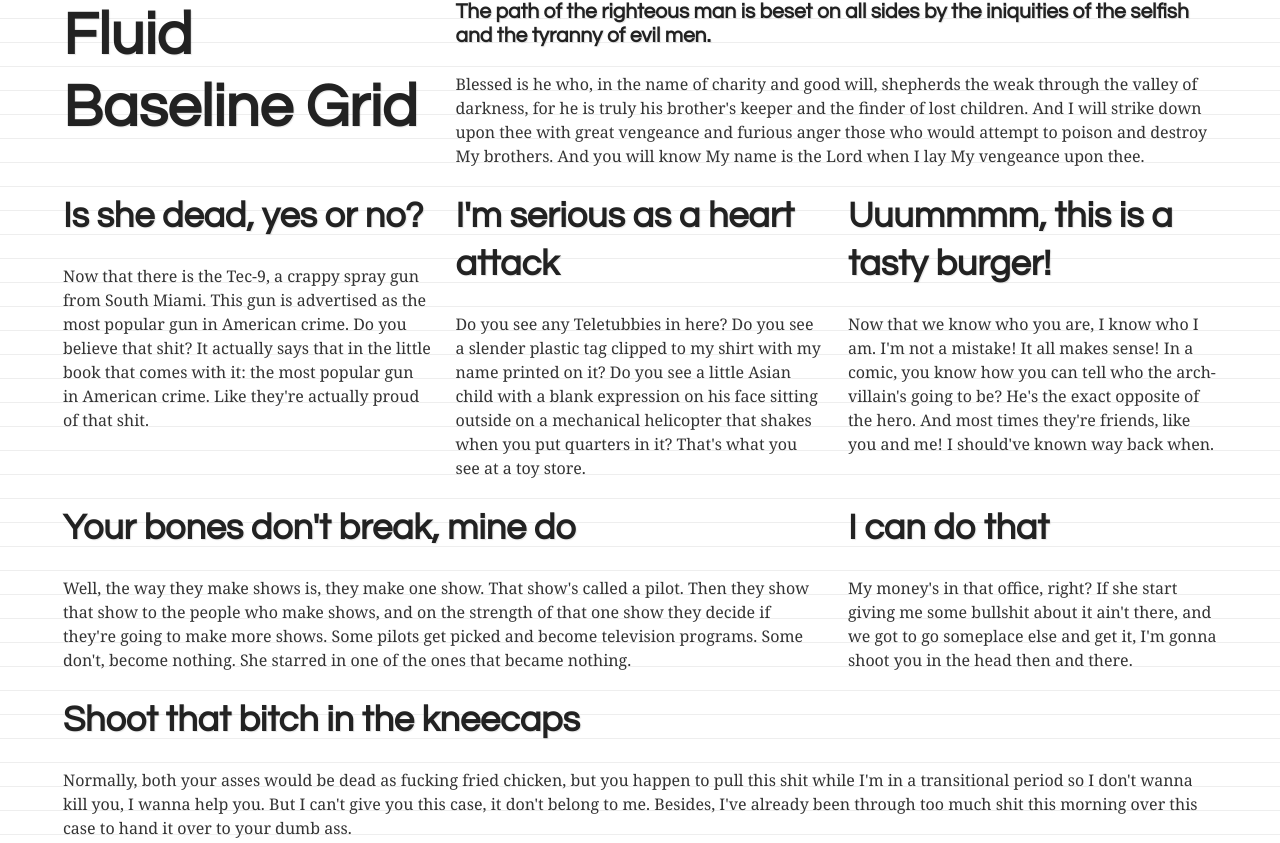
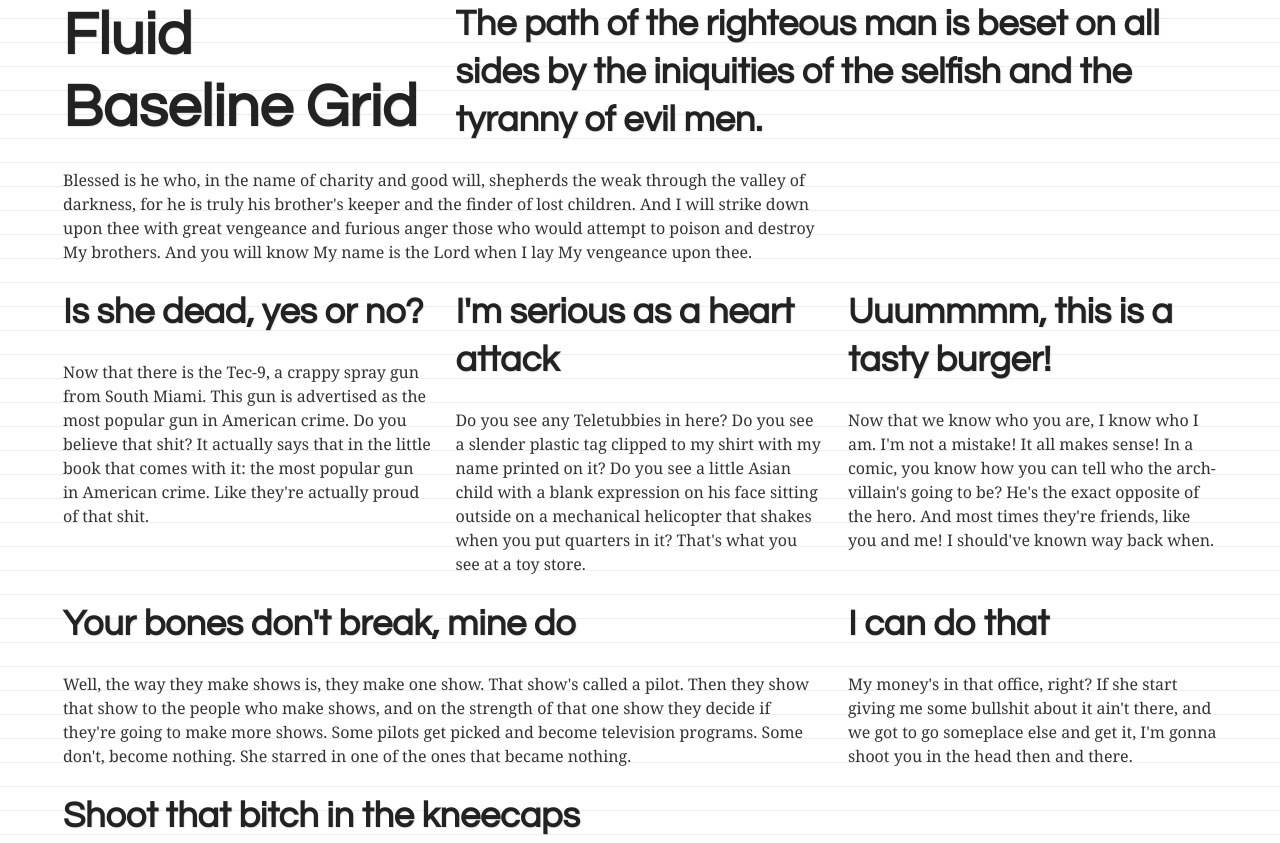
Before and after one commit to thedayhascome/Fluid-Baseline-Grid, a plain HTML site: page index.html in a window 1280 px wide. Shown: the top 843 px of the page. Drawn offline with nearby package versions, Linux system fonts and the light colour scheme.

Commit message:
Update index.html

```diff
--- a/index.html
+++ b/index.html
@@ -30,7 +30,7 @@
 			<h1>Fluid Baseline Grid</h1>
 		</div>
 		<div class="g2">
-			<h5>The path of the righteous man is beset on all sides by the iniquities of the selfish and the tyranny of evil men.</h5>
+			<h3>The path of the righteous man is beset on all sides by the iniquities of the selfish and the tyranny of evil men.</h3>
 		</div>
 		<div class="g2">
 			<p>Blessed is he who, in the name of charity and good will, shepherds the weak through the valley of darkness, for he is truly his brother's keeper and the finder of lost children. And I will strike down upon thee with great vengeance and furious anger those who would attempt to poison and destroy My brothers. And you will know My name is the Lord when I lay My vengeance upon thee.</p>
```
